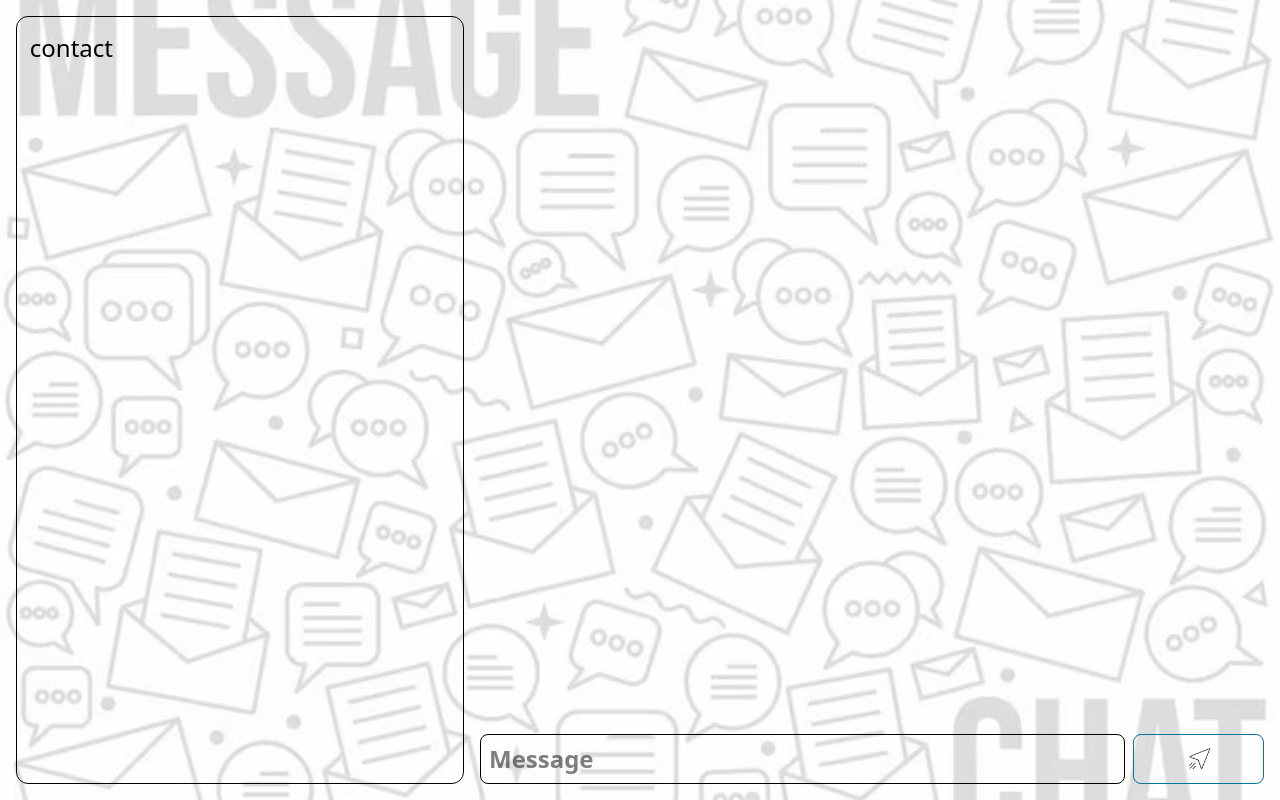
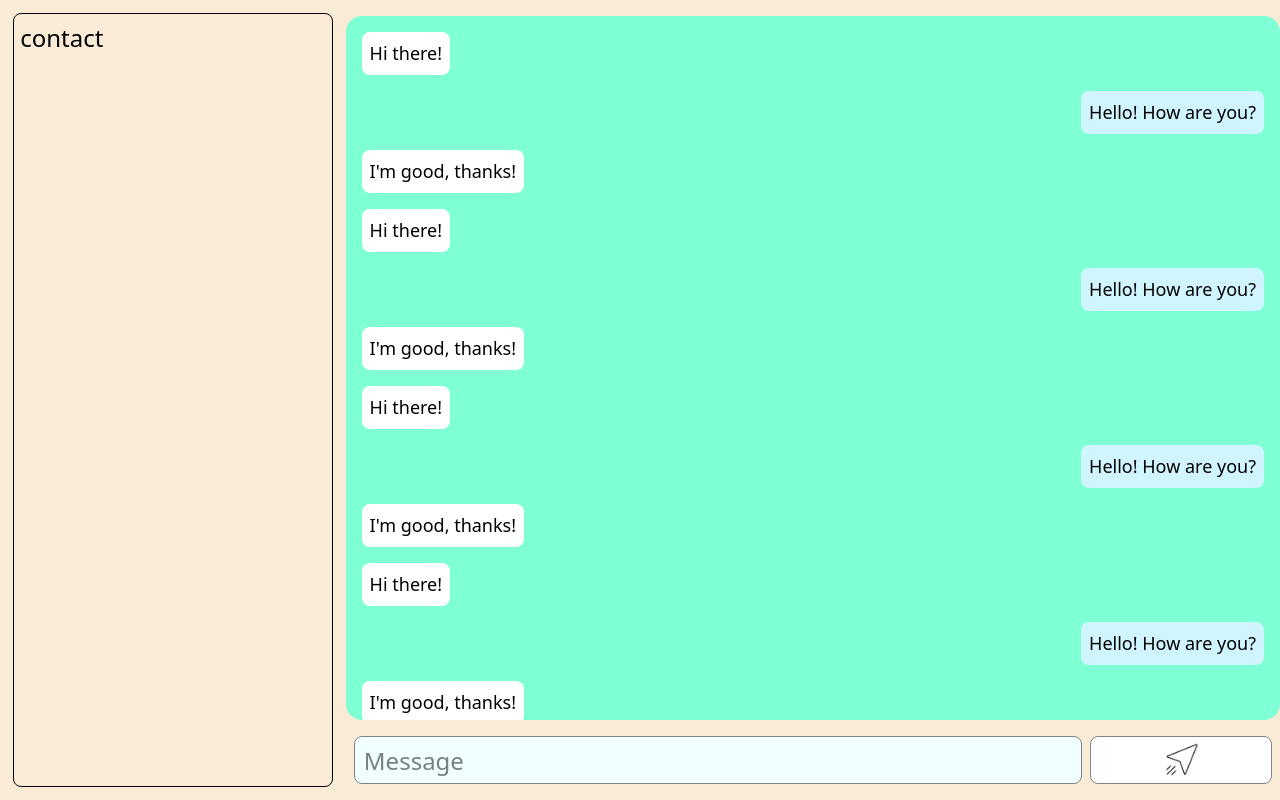
Before and after one commit to Paradva-Niraj/chat-app, a React (Vite) app: page / in a window 1280 px wide. Built offline with nearby package versions, Linux system fonts and the light colour scheme.

Commit message:
resposive design

```diff
--- a/src/App.css
+++ b/src/App.css
@@ -0,0 +1,7 @@
+.main{
+    display: flex;
+    flex-direction: row;
+    background-color: antiquewhite;
+    height: 100vh;
+    width: 100vw;
+}
--- a/src/App.jsx
+++ b/src/App.jsx
@@ -9,14 +9,10 @@ function App() {
   const [count, setCount] = useState(0)
 
   return (
-    <>
-    <div className='flex min-h-screen min-w-screen bg-cover bg-center bg-no-repeat' style={{backgroundImage: "url('../../public/back-grond-4.jpg')" }}>
+    <div className='main'>
       <ContactPanel />
-      <div className="flex flex-1 items-end">
-        <Input />
-      </div>
+      <Input />
     </div>
-    </>
   )
 }
 
--- a/src/Style/ContactPanel.css
+++ b/src/Style/ContactPanel.css
@@ -1,17 +1,23 @@
 .contact{
     border: 1px solid rgb(0, 0, 0);
-    padding:1%;
+    padding:0.5%;
+    margin: 1%;
+    border-radius: 1vh;
     font-size:x-large;
+    min-width: 25%;
 }
 
 .menu-box{
     display: flex;
+    position: fixed;
     flex-direction: column;
-    height: 40px;
-    width: 45px;
-    background-color: rgba(0, 255, 255, 0.571);
-    margin: 1vh;
+    background-color: rgba(0, 255, 255, 0);
+    margin: 1%;
+    height: 50px;
+    width: 50px;
     align-items: center;
+    border: 1px solid black;
+    border-radius: 5px;
     justify-content: space-around;
     transition: transform 0.3s ease;
 }
@@ -21,8 +27,8 @@
 }
 
 .line{
-    height: 3px;
-    width: 40px;
+    height: 10%;
+    width: 80%;
     background-color: black;
     transition: trasnform 0.03s ease;
 }
@@ -32,3 +38,9 @@
         display: none;
     }
 }
+
+@media (max-width:1023px) {
+    .contact{
+        display: none;
+    }
+}
--- a/src/Style/Input.css
+++ b/src/Style/Input.css
@@ -1,3 +1,81 @@
-.Input{
-    height: 50px;
+.sidepannel{
+    display: flex;
+    flex-direction: column;
+    height: 100vh;
+    width: 100%;
+    padding-top: 2vh;
 }
+
+.chats{
+    flex: 1;
+    display: flex;
+    flex-direction: column;
+    overflow-y: auto;
+    height:90vh;
+    width: 100%;
+    padding: 1vh;
+    font-size: larger;
+    background-color: aquamarine;
+    border-radius: 2vh;
+}
+.message {
+    max-width: 60%;
+    padding: 1vh;
+    margin: 1vh;
+    border-radius: 1vh;
+    font-size: large;
+    word-wrap: break-word;
+}
+
+.recive-message {
+    background-color: #ffffff;
+    align-self: flex-start;
+}
+
+.send-message {
+    background-color: #d1f5ff;
+    align-self: flex-end;
+}
+.input-box{
+    display: flex;
+    width: 100%;
+    height: 10vh;
+    flex-wrap: nowrap;
+    align-items: center;
+    justify-content: center;
+    padding-left: 1vh;
+}
+
+.input{
+    height: 60%;
+    width: 80%;
+    background-color: azure;
+    border:1px solid rgb(131, 131, 131);
+    border-radius: 1vh;
+    padding-left: 1% ;
+    font-size: x-large;
+    align-items: center;
+}
+
+.send{
+    height: 60%;
+    width: 20%;
+    border: 1px solid rgb(131, 131, 131);
+    margin:0vh 1vh 0vh 1vh;
+    border-radius: 1vh;
+    display: flex;
+    align-items: center;
+    justify-content: center;
+    background-color: white;
+}
+
+.send-image{
+    height: 80%;
+    width: auto;
+}
+
+@media (min-width:1024px) {
+    .input-box{
+
+    }
+}
--- a/src/components/ContactPanel.jsx
+++ b/src/components/ContactPanel.jsx
@@ -3,10 +3,10 @@ import '../Style/ContactPanel.css';
 function ContactPanel() {
     return (
         <>
-            <div className="hidden lg:block h-screen-100 w-md mt-4 ml-4 mb-4 rounded-xl border-2 contact">
+            <div className="contact">
                 contact
             </div>
-            <div className="flex lg:hidden menu-box rounded-md">
+            <div className="menu-box">
                 <span className="line rounded-sm"></span>
                 <span className="line rounded-sm"></span>
                 <span className="line rounded-sm"></span>
--- a/src/components/Input.jsx
+++ b/src/components/Input.jsx
@@ -2,14 +2,38 @@ import '../Style/Input.css';
 
 function Input() {
     return (
-        <>
-            <div className="Input flex w-full m-4">
-                <input type="text" name="Messmage" className="focus:border-blue-500 flex-1 border rounded-lg p-2 font-bold text-2xl "  id="" placeholder='Message' />
-                <button className="w-1/6 border border-cyan-700 flex justify-center items-center rounded-lg ml-2 hover:bg-blue-50">
-                    <img src="send-light.png" className="h-6" alt="" srcset="" />
+        <div className="sidepannel">
+            <div className="chats">
+                <div class="recive-message message">Hi there!</div>
+                <div class="send-message message">Hello! How are you?</div>
+                <div class="recive-message message">I'm good, thanks!</div>
+
+                <div class="recive-message message">Hi there!</div>
+                <div class="send-message message">Hello! How are you?</div>
+                <div class="recive-message message">I'm good, thanks!</div>
+                <div class="recive-message message">Hi there!</div>
+                <div class="send-message message">Hello! How are you?</div>
+                <div class="recive-message message">I'm good, thanks!</div>
+                <div class="recive-message message">Hi there!</div>
+                <div class="send-message message">Hello! How are you?</div>
+                <div class="recive-message message">I'm good, thanks!</div>
+                <div class="recive-message message">Hi there!</div>
+                <div class="send-message message">Hello! How are you?</div>
+                <div class="recive-message message">I'm good, thanks!</div>
+                <div class="recive-message message">Hi there!</div>
+                <div class="send-message message">Hello! How are you?</div>
+                <div class="recive-message message">I'm good, thanks!</div>
+                <div class="recive-message message">Hi there!</div>
+                <div class="send-message message">Hello! How are you?</div>
+                <div class="recive-message message">I'm good, thanks!</div>
+            </div>
+            <div className="input-box">
+                <input type="text" name="Messmage" className="input" id="" placeholder='Message' />
+                <button className="send">
+                    <img src="send-light.png" className="send-image" alt="" srcset="" />
                 </button>
             </div>
-        </>
+        </div>
     );
 }
 
```
